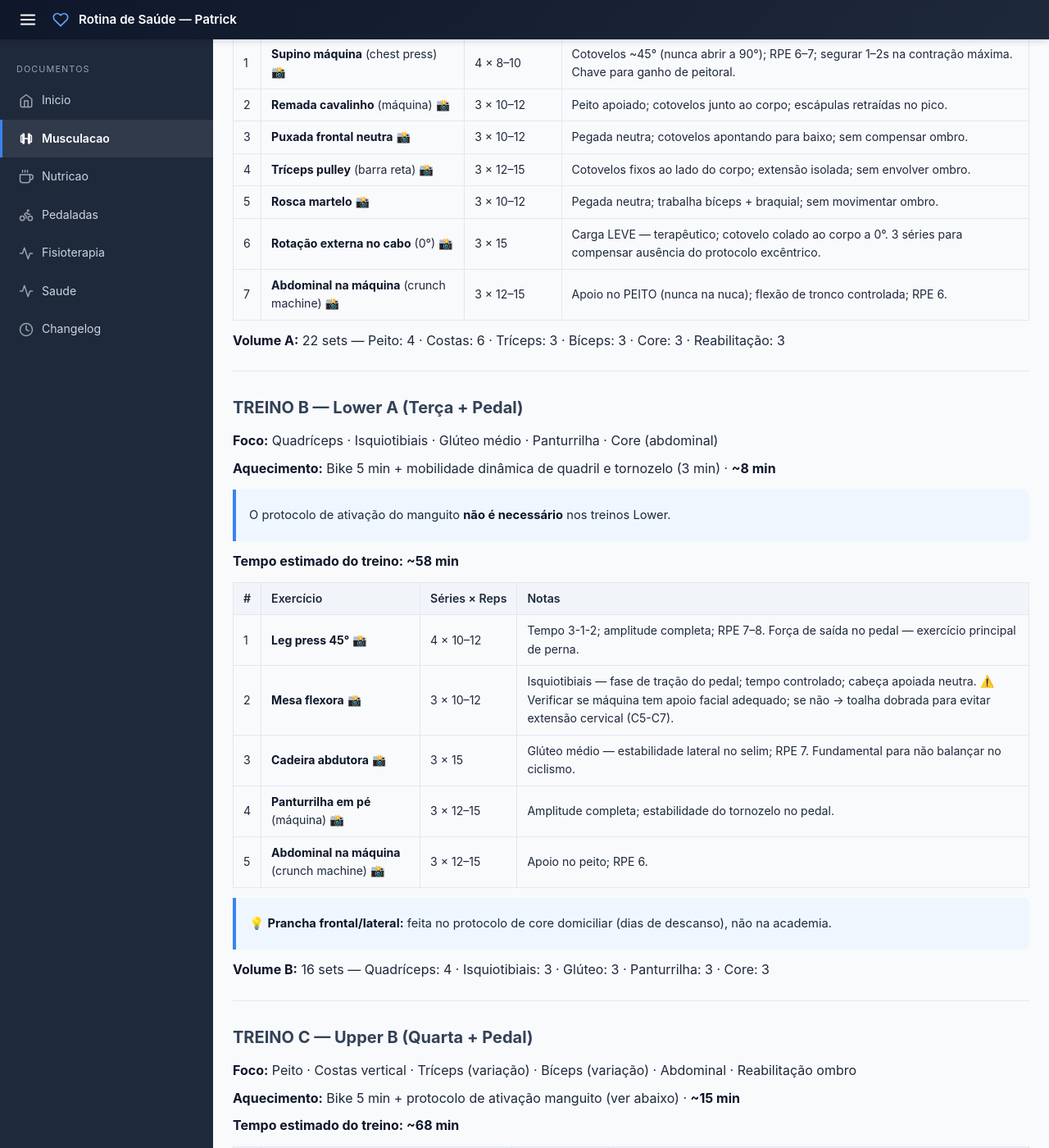
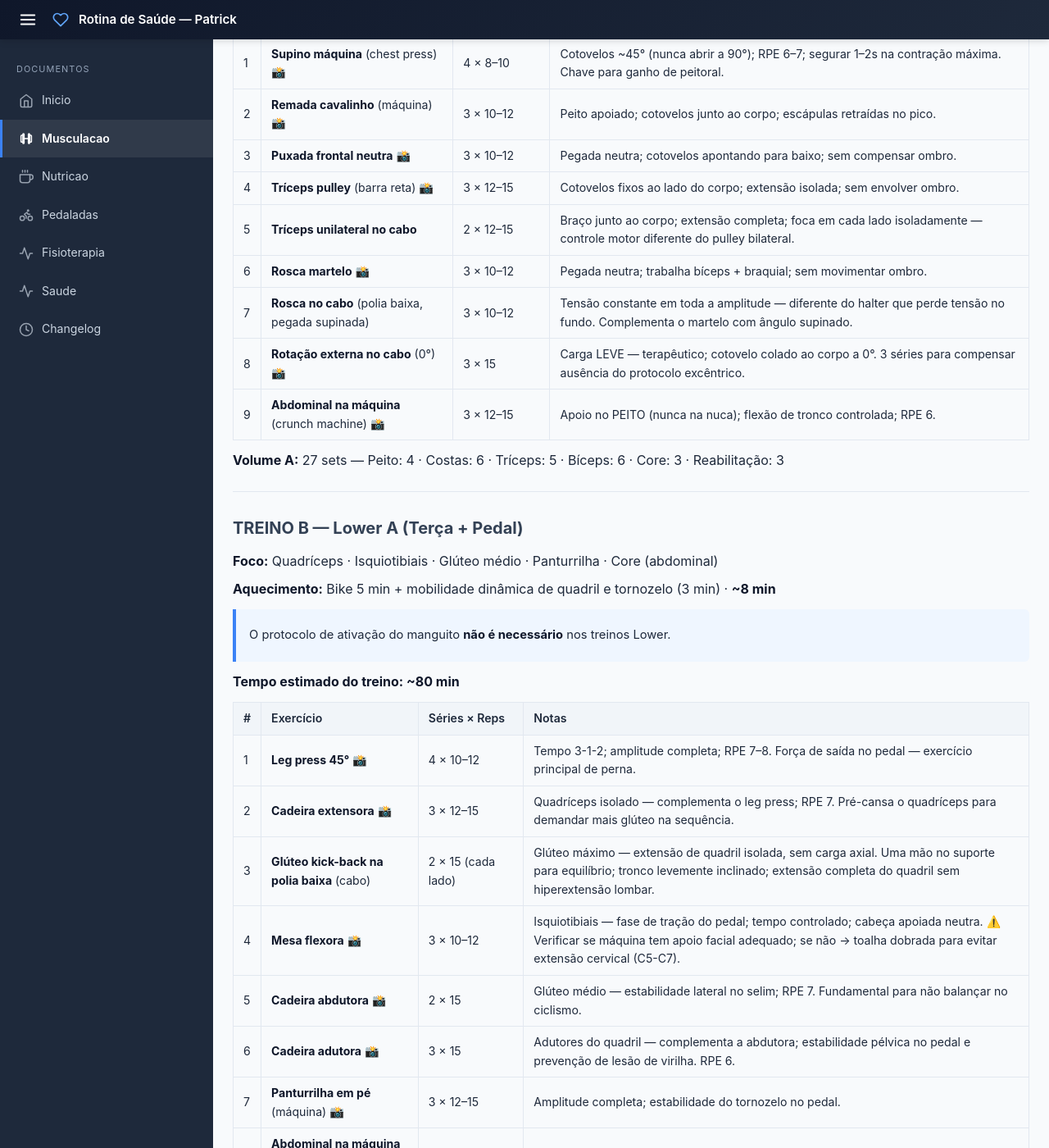
Before and after one commit to criapix/rotina-saude, a Jekyll site: the page built from serie-academia.md, in a window 1280 px wide and 1400 px high, scrolled down 558 px. Shown: the whole window at 82% size. Built offline with Jekyll 4.4.1, drawn with Linux system fonts in a browser that asks for light colours; some of the changed text lies outside the part shown.

Commit message:
feat: update training documentation for cycling performance coach, including athlete profile, training structure, and coaching approach

```diff
--- a/serie-academia.md
+++ b/serie-academia.md
@@ -7,7 +7,7 @@
 
 > ⚠️ **SÉRIE ADAPTADA** para proteção do manguito rotador (rotura parcial do supraespinhal) e coluna cervicotorácica degenerativa
 >
-> **Atualizada 04/03/2026** — Corrigida após revisão multidisciplinar (5 agentes): adicionados hip thrust e cadeira abdutora no Treino D; rotação interna 0° no protocolo de ativação; ajuste de notas biomecânicas
+> **Atualizada 18/03/2026** — Ajuste de duração: todas as séries ~80 min totais; adicionados cadeira extensora e glúteo kick-back no Treino B; ajuste de volumes em B/C/D
 
 **Objetivos:** Ganho de peitoral e braço · Redução de gordura abdominal · Fortalecimento de core · Melhora de força para ciclismo
 
@@ -22,7 +22,7 @@
 
 **Aquecimento:** Bike 5 min + protocolo de ativação manguito (ver abaixo) · **~15 min**
 
-**Tempo estimado do treino: ~65 min**
+**Tempo estimado do treino: ~80 min**
 
 | # | Exercício | Séries × Reps | Notas |
 |---|---|---|---|
@@ -30,11 +30,13 @@
 | 2 | **Remada cavalinho** (máquina) [📸](https://static1.minhavida.com.br/articles/b5/42/64/cf/lio-putrashutterstock-remada-cavalinho-na-maquina-orig-1.jpg) | 3 × 10–12 | Peito apoiado; cotovelos junto ao corpo; escápulas retraídas no pico. |
 | 3 | **Puxada frontal neutra** [📸](https://i.ytimg.com/vi/ual2wWatHvo/hq2.jpg) | 3 × 10–12 | Pegada neutra; cotovelos apontando para baixo; sem compensar ombro. |
 | 4 | **Tríceps pulley** (barra reta) [📸](https://www.hipertrofia.org/blog/wp-content/uploads/2018/09/execucao-do-triceps-pulley.jpg) | 3 × 12–15 | Cotovelos fixos ao lado do corpo; extensão isolada; sem envolver ombro. |
-| 5 | **Rosca martelo** [📸](https://static1.minhavida.com.br/articles/39/76/c9/c4/makatserchykshutterstock-orig-1.jpg) | 3 × 10–12 | Pegada neutra; trabalha bíceps + braquial; sem movimentar ombro. |
-| 6 | **Rotação externa no cabo** (0°) [📸](https://s32540.pcdn.co/wp-content/uploads/2018/11/rota%C3%A7aoexterna241118-Copy.jpg) | 3 × 15 | Carga LEVE — terapêutico; cotovelo colado ao corpo a 0°. 3 séries para compensar ausência do protocolo excêntrico. |
-| 7 | **Abdominal na máquina** (crunch machine) [📸](https://www.hipertrofia.org/blog/wp-content/uploads/2017/09/abdominal-maquina.gif) | 3 × 12–15 | Apoio no PEITO (nunca na nuca); flexão de tronco controlada; RPE 6. |
+| 5 | **Tríceps unilateral no cabo** | 2 × 12–15 | Braço junto ao corpo; extensão completa; foca em cada lado isoladamente — controle motor diferente do pulley bilateral. |
+| 6 | **Rosca martelo** [📸](https://static1.minhavida.com.br/articles/39/76/c9/c4/makatserchykshutterstock-orig-1.jpg) | 3 × 10–12 | Pegada neutra; trabalha bíceps + braquial; sem movimentar ombro. |
+| 7 | **Rosca no cabo** (polia baixa, pegada supinada) | 3 × 10–12 | Tensão constante em toda a amplitude — diferente do halter que perde tensão no fundo. Complementa o martelo com ângulo supinado. |
+| 8 | **Rotação externa no cabo** (0°) [📸](https://s32540.pcdn.co/wp-content/uploads/2018/11/rota%C3%A7aoexterna241118-Copy.jpg) | 3 × 15 | Carga LEVE — terapêutico; cotovelo colado ao corpo a 0°. 3 séries para compensar ausência do protocolo excêntrico. |
+| 9 | **Abdominal na máquina** (crunch machine) [📸](https://www.hipertrofia.org/blog/wp-content/uploads/2017/09/abdominal-maquina.gif) | 3 × 12–15 | Apoio no PEITO (nunca na nuca); flexão de tronco controlada; RPE 6. |
 
-**Volume A:** 22 sets — Peito: 4 · Costas: 6 · Tríceps: 3 · Bíceps: 3 · Core: 3 · Reabilitação: 3
+**Volume A:** 27 sets — Peito: 4 · Costas: 6 · Tríceps: 5 · Bíceps: 6 · Core: 3 · Reabilitação: 3
 
 ---
 
@@ -46,19 +48,22 @@
 
 > O protocolo de ativação do manguito **não é necessário** nos treinos Lower.
 
-**Tempo estimado do treino: ~58 min**
+**Tempo estimado do treino: ~80 min**
 
 | # | Exercício | Séries × Reps | Notas |
 |---|---|---|---|
 | 1 | **Leg press 45°** [📸](https://treinomestre.com.br/wp-content/uploads/2019/06/leg-press-45.jpg) | 4 × 10–12 | Tempo 3-1-2; amplitude completa; RPE 7–8. Força de saída no pedal — exercício principal de perna. |
-| 2 | **Mesa flexora** [📸](https://www.hipertrofia.org/blog/wp-content/uploads/2018/09/execucao-da-mesa-flexora1.jpg) | 3 × 10–12 | Isquiotibiais — fase de tração do pedal; tempo controlado; cabeça apoiada neutra. ⚠️ Verificar se máquina tem apoio facial adequado; se não → toalha dobrada para evitar extensão cervical (C5-C7). |
-| 3 | **Cadeira abdutora** [📸](https://cdn.muscleandstrength.com/sites/default/files/hip-abduction-machine.jpg) | 3 × 15 | Glúteo médio — estabilidade lateral no selim; RPE 7. Fundamental para não balançar no ciclismo. |
-| 4 | **Panturrilha em pé** (máquina) [📸](https://www.mundoboaforma.com.br/wp-content/uploads/2022/10/aparelho-panturrilha.jpg) | 3 × 12–15 | Amplitude completa; estabilidade do tornozelo no pedal. |
-| 5 | **Abdominal na máquina** (crunch machine) [📸](https://www.hipertrofia.org/blog/wp-content/uploads/2017/09/abdominal-maquina.gif) | 3 × 12–15 | Apoio no peito; RPE 6. |
+| 2 | **Cadeira extensora** [📸](https://image.tuasaude.com/media/article/ov/fb/cadeira-extensora_75064.gif) | 3 × 12–15 | Quadríceps isolado — complementa o leg press; RPE 7. Pré-cansa o quadríceps para demandar mais glúteo na sequência. |
+| 3 | **Glúteo kick-back na polia baixa** (cabo) | 2 × 15 (cada lado) | Glúteo máximo — extensão de quadril isolada, sem carga axial. Uma mão no suporte para equilíbrio; tronco levemente inclinado; extensão completa do quadril sem hiperextensão lombar. |
+| 4 | **Mesa flexora** [📸](https://www.hipertrofia.org/blog/wp-content/uploads/2018/09/execucao-da-mesa-flexora1.jpg) | 3 × 10–12 | Isquiotibiais — fase de tração do pedal; tempo controlado; cabeça apoiada neutra. ⚠️ Verificar se máquina tem apoio facial adequado; se não → toalha dobrada para evitar extensão cervical (C5-C7). |
+| 5 | **Cadeira abdutora** [📸](https://cdn.muscleandstrength.com/sites/default/files/hip-abduction-machine.jpg) | 2 × 15 | Glúteo médio — estabilidade lateral no selim; RPE 7. Fundamental para não balançar no ciclismo. |
+| 6 | **Cadeira adutora** [📸](https://cdn.muscleandstrength.com/sites/default/files/hip-adduction-machine.jpg) | 3 × 15 | Adutores do quadril — complementa a abdutora; estabilidade pélvica no pedal e prevenção de lesão de virilha. RPE 6. |
+| 7 | **Panturrilha em pé** (máquina) [📸](https://www.mundoboaforma.com.br/wp-content/uploads/2022/10/aparelho-panturrilha.jpg) | 3 × 12–15 | Amplitude completa; estabilidade do tornozelo no pedal. |
+| 8 | **Abdominal na máquina** (crunch machine) [📸](https://www.hipertrofia.org/blog/wp-content/uploads/2017/09/abdominal-maquina.gif) | 3 × 12–15 | Apoio no peito; RPE 6. |
 
 > 💡 **Prancha frontal/lateral:** feita no protocolo de core domiciliar (dias de descanso), não na academia.
 
-**Volume B:** 16 sets — Quadríceps: 4 · Isquiotibiais: 3 · Glúteo: 3 · Panturrilha: 3 · Core: 3
+**Volume B:** 23 sets — Glúteo máximo: 2 · Quadríceps: 7 · Isquiotibiais: 3 · Glúteo médio: 2 · Adutores: 3 · Panturrilha: 3 · Core: 3
 
 ---
 
@@ -68,7 +73,7 @@
 
 **Aquecimento:** Bike 5 min + protocolo de ativação manguito (ver abaixo) · **~15 min**
 
-**Tempo estimado do treino: ~68 min**
+**Tempo estimado do treino: ~80 min**
 
 | # | Exercício | Séries × Reps | Notas |
 |---|---|---|---|
@@ -78,10 +83,12 @@
 | 4 | **Face pull** (corda) [📸](https://www.hipertrofia.org/blog/wp-content/uploads/2019/10/face-pulls.jpg) | 2 × 15 | Carga LEVE — ativa infraespinhal e retratores escapulares. |
 | 5 | **Tríceps pulley** (corda) [📸](https://www.hipertrofia.org/blog/wp-content/uploads/2018/10/execucao-do-triceps-corda.jpg) | 3 × 12–15 | Corda: ativação diferente da cabeça lateral vs. barra do Treino A. |
 | 6 | **Rosca direta** (barra ou halteres) [📸](https://www.hipertrofia.org/blog/wp-content/uploads/2018/08/rosca-direta-com-barra-1.jpg) | 3 × 10–12 | Pegada supinada — ângulo diferente da rosca martelo; pico de bíceps. |
-| 7 | **Rosca scott máquina** [📸](https://static1.minhavida.com.br/articles/a0/79/bd/2f/makatserchykshutterstock-orig-1.jpg) | 2 × 10–12 | Apoio completo do cotovelo; máxima contração do bíceps; sem compensação. |
-| 8 | **Abdominal na máquina** (crunch machine) [📸](https://www.hipertrofia.org/blog/wp-content/uploads/2017/09/abdominal-maquina.gif) | 3 × 12–15 | Apoio no peito; RPE 6. |
+| 7 | **Rosca hammer no cabo** (polia baixa, pegada neutra) | 3 × 10–12 | Tensão constante no braquial + bíceps; grip neutro diferente das roscas supinadas. Cabo varia o vetor de força vs. halter. |
+| 8 | **Rosca scott máquina** [📸](https://static1.minhavida.com.br/articles/a0/79/bd/2f/makatserchykshutterstock-orig-1.jpg) | 2 × 10–12 | Apoio completo do cotovelo; máxima contração do bíceps; sem compensação. Finishing set — vem após o hammer para fatiga máxima. |
+| 9 | **Máquina de rotação de tronco** [📸](https://totalpass.com/wp-content/uploads/2025/12/twist1.png) | 2 × 12 (cada lado) | Core rotacional — frequência 2×/semana (complementa Treino D). Carga LEVE; movimento pelo tronco; cervical fixa à frente. |
+| 10 | **Abdominal na máquina** (crunch machine) [📸](https://www.hipertrofia.org/blog/wp-content/uploads/2017/09/abdominal-maquina.gif) | 3 × 12–15 | Apoio no peito; RPE 6. |
 
-**Volume C:** 23 sets — Peito: 4 · Costas: 6 · Tríceps: 3 · Bíceps: 5 · Core: 3 · Reabilitação: 2
+**Volume C:** 28 sets — Peito: 4 · Costas: 6 · Tríceps: 3 · Bíceps: 8 · Core: 5 · Reabilitação: 2
 
 ---
 
@@ -91,20 +98,21 @@
 
 **Aquecimento:** Bike 5 min + mobilidade dinâmica de quadril e tornozelo (3 min) · **~8 min**
 
-**Tempo estimado do treino: ~70 min**
+**Tempo estimado do treino: ~80 min**
 
 | # | Exercício | Séries × Reps | Notas |
 |---|---|---|---|
-| 1 | **Hip thrust na máquina** (elevação pélvica) [📸](https://www.hsefitness.com/wp-content/uploads/2024/12/How-to-Use-the-Hip-Thrust-Machine-Correctly-600x400.png) | 3 × 12–15 | Glúteo máximo — força de saída no pedal (0°–90° da pedalada). Tempo 3-1-2; RPE 7. Contrair glúteos no pico 1–2s. Sem hiperextensão lombar. |
+| 1 | **Hip thrust na máquina** (elevação pélvica) [📸](https://www.hsefitness.com/wp-content/uploads/2024/12/How-to-Use-the-Hip-Thrust-Machine-Correctly-600x400.png) | 4 × 12–15 | Glúteo máximo — força de saída no pedal (0°–90° da pedalada). Tempo 3-1-2; RPE 7. Contrair glúteos no pico 1–2s. Sem hiperextensão lombar. |
 | 2 | **Cadeira extensora** [📸](https://image.tuasaude.com/media/article/ov/fb/cadeira-extensora_75064.gif) | 3 × 12–15 | Quadríceps isolado; fase concêntrica do pedal. RPE 7. Pré-cansa antes do composto. |
 | 3 | **Leg press 45°** [📸](https://treinomestre.com.br/wp-content/uploads/2019/06/leg-press-45.jpg) | 3 × 10–12 | Tempo 3-1-2; RPE 7–8. Composto após isolado = maior estímulo com carga menor. ⚠️ NUNCA permitir retroversão pélvica (bunda sair do apoio); parar descida ANTES de perder curva lombar neutra. Descansar 90–120s após extensora. |
-| 4 | **Mesa flexora** [📸](https://www.hipertrofia.org/blog/wp-content/uploads/2018/09/execucao-da-mesa-flexora1.jpg) | 3 × 10–12 | Isquiotibiais — frequência 2×/semana garante estímulo para fase de tração do pedal. ⚠️ Verificar apoio facial; se inadequado → toalha dobrada para evitar extensão cervical (C5-C7). |
+| 4 | **Mesa flexora** [📸](https://www.hipertrofia.org/blog/wp-content/uploads/2018/09/execucao-da-mesa-flexora1.jpg) | 4 × 10–12 | Isquiotibiais — frequência 2×/semana garante estímulo para fase de tração do pedal. ⚠️ Verificar apoio facial; se inadequado → toalha dobrada para evitar extensão cervical (C5-C7). |
 | 5 | **Cadeira abdutora** [📸](https://cdn.muscleandstrength.com/sites/default/files/hip-abduction-machine.jpg) | 2 × 15 | Glúteo médio — frequência 2×/semana (complementa Treino B); estabilidade lateral no selim. RPE 7. |
-| 6 | **Panturrilha em pé** (máquina) [📸](https://www.mundoboaforma.com.br/wp-content/uploads/2022/10/aparelho-panturrilha.jpg) | 3 × 12–15 | Amplitude completa; frequência 2×/semana. |
-| 7 | **Abdominal na máquina** (crunch machine) [📸](https://www.hipertrofia.org/blog/wp-content/uploads/2017/09/abdominal-maquina.gif) | 3 × 12–15 | Apoio no peito; RPE 6. |
-| 8 | **Máquina de rotação de tronco** (torso rotation machine) [📸](https://totalpass.com/wp-content/uploads/2025/12/twist1.png) | 2 × 12 (cada lado) | ⚠️ Substitui Cable Chop/Lift (causou dor no ombro). Carga LEVE; antebraços nos suportes (mãos sem preensão ativa); movimento pelo tronco — não pelos ombros; tempo 3-1-2 (3s retorno); **olhar fixo à frente** — cervical NÃO rotaciona junto. |
+| 6 | **Cadeira adutora** [📸](https://cdn.muscleandstrength.com/sites/default/files/hip-adduction-machine.jpg) | 3 × 15 | Adutores do quadril — par com a abdutora; estabilidade pélvica e prevenção de lesão de virilha. RPE 6. |
+| 7 | **Panturrilha em pé** (máquina) [📸](https://www.mundoboaforma.com.br/wp-content/uploads/2022/10/aparelho-panturrilha.jpg) | 3 × 12–15 | Amplitude completa; frequência 2×/semana. |
+| 8 | **Abdominal na máquina** (crunch machine) [📸](https://www.hipertrofia.org/blog/wp-content/uploads/2017/09/abdominal-maquina.gif) | 3 × 12–15 | Apoio no peito; RPE 6. |
+| 9 | **Máquina de rotação de tronco** (torso rotation machine) [📸](https://totalpass.com/wp-content/uploads/2025/12/twist1.png) | 2 × 12 (cada lado) | ⚠️ Substitui Cable Chop/Lift (causou dor no ombro). Carga LEVE; antebraços nos suportes (mãos sem preensão ativa); movimento pelo tronco — não pelos ombros; tempo 3-1-2 (3s retorno); **olhar fixo à frente** — cervical NÃO rotaciona junto. |
 
-**Volume D:** 22 sets — Glúteo máximo: 3 · Quadríceps: 6 · Isquiotibiais: 3 · Glúteo médio: 2 · Panturrilha: 3 · Core: 5
+**Volume D:** 27 sets — Glúteo máximo: 4 · Quadríceps: 6 · Isquiotibiais: 4 · Glúteo médio: 2 · Adutores: 3 · Panturrilha: 3 · Core: 5
 
 ---
 
@@ -113,18 +121,20 @@
 | Grupo | Treino A (Seg) | Treino B (Ter) | Treino C (Qua) | Treino D (Qui) | **Total** |
 |-------|:-:|:-:|:-:|:-:|:-:|
 | **Peito** | 4 | — | 4 | — | **8** (limite atual) |
-| **Costas horizontal** | 3 | — | 3 | — | 6 |
-| **Costas vertical** | 3 | — | 3 | — | 6 |
+| **Costas horizontal** | 3 | — | 3 | — | **6** |
+| **Costas vertical** | 3 | — | 3 | — | **6** |
 | **Costas total** | 6 | — | 6 | — | **12** |
-| **Tríceps** | 3 | — | 3 | — | **6** |
-| **Bíceps** | 3 | — | 5 | — | **8** |
-| **Glúteo máximo** | — | — | — | 3 | **3** |
-| **Quadríceps** | — | 4 | — | 6 | **10** |
-| **Isquiotibiais** | — | 3 | — | 3 | **6** |
+| **Tríceps** | 5 | — | 3 | — | **8** |
+| **Bíceps** | 6 | — | 8 | — | **14** |
+| **Glúteo máximo** | — | 2 | — | 4 | **6** |
+| **Quadríceps** | — | 7 | — | 6 | **13** |
+| **Isquiotibiais** | — | 3 | — | 4 | **7** |
 | **Panturrilha** | — | 3 | — | 3 | **6** |
-| **Glúteo médio** | — | 3 | — | 2 | **5** |
+| **Glúteo médio** | — | 2 | — | 2 | **4** |
+| **Adutores** | — | 3 | — | 3 | **6** |
 | **Core abdominal** | 3 | 3 | 3 | 3 | **12** |
-| **Core estabilidade** | — | — | — | 2 | **2** *(prancha: domiciliar)* |
+| **Core rotacional** | — | — | 2 | 2 | **4** |
+| **Core estabilidade** | — | — | — | — | *(prancha: domiciliar)* |
 | **Reabilitação / terapêutico** | 7 | — | 6 | — | **13** |
 
 ### Mapeamento dos Exercícios que Compensam a Fisioterapia
@@ -178,7 +188,7 @@
 - **Compostos de perna:** RPE 7–8 — prioridade para força no pedal
 - **Peito (supino máquina):** RPE 6–7 — chave para ganho: progressão constante + 1–2s de contração no pico. Após liberação clínica: adicionar pec deck como isolado de peito
 - **Costas:** RPE 6–7
-- **Braços:** RPE 6–7 — tríceps é o maior músculo do braço; 6 sets + bíceps 8 sets garantem estímulo semanal adequado
+- **Braços:** RPE 6–7 — tríceps é o maior músculo do braço; 9 sets com 3 variações + bíceps 14 sets com 4 variações = máximo estímulo dentro das restrições do ombro
 - **Core:** RPE 6 — foco em qualidade e controle
 - **Reabilitação (rot. ext / face pull):** RPE 4–5 — carga leve sempre, foco em execução
 - **Deload** a cada 4–6 semanas: reduzir carga 30–40% por 1 semana
@@ -253,11 +263,11 @@
 - **Dias duplos Ter/Qua:** comer carboidrato entre pedal e academia (malto, banana, batata-doce). Se fadiga alta, tirar 1 série dos acessórios; manter sempre leg press e supino
 - **Dor noturna persistente após treino:** sinal de alarme → reduzir RPE do supino para 5 e monitorar por 1 semana
 - **Peitoral:** 8 sets/semana é o limite atual de segurança. Para maximizar ganho dentro desse limite: carga progressiva + contração isométrica de 1–2s no pico em todas as reps
-- **Braços:** bíceps 8 sets/semana com 3 variações (martelo + direta + scott) = cobertura de diferentes ângulos; tríceps 6 sets com 2 variações (barra + corda)
+- **Braços:** bíceps 14 sets/semana com 4 variações (martelo + rosca cabo + direta + scott + hammer cabo) = máxima cobertura angular; tríceps 9 sets com 3 variações (barra bilateral + unilateral + corda)
 - **Core:** 14 sets/semana na academia (abdominal + rotação) + protocolo domiciliar 3×/semana (prancha frontal/lateral, dead bug, bird dog)
-- **Ciclismo:** hip thrust 3 sets + leg press 7 sets + mesa flexora 6 sets + extensora 3 sets + abdutora 5 sets + panturrilha 6 sets = base de força para o pedal
-- **Glúteo máximo:** adicionado hip thrust no Treino D (revisão 04/03/2026) — força de saída no pedal (0°–90° da pedalada); ausência era lacuna crítica
-- **Glúteo médio:** frequência aumentada para 2×/semana (Treino B + D) — estabilidade lateral no selim; 5 sets/semana
+- **Ciclismo:** hip thrust 4 sets + kick-back glúteo 2 sets + leg press 7 sets + mesa flexora 6 sets + extensora 6 sets + abdutora 4 sets + adutora 6 sets + panturrilha 6 sets = base de força para o pedal
+- **Glúteo máximo:** hip thrust no Treino D (4 sets) + kick-back cabo no Treino B (2 sets) = 6 sets/semana; lacuna crítica preenchida em ambos os Lower days
+- **Glúteo médio:** 2×/semana (Treino B + D) — estabilidade lateral no selim; 4 sets/semana
 - **Leg press pós-extensora (Treino D):** descansar 90–120s entre extensora e leg press; se fadiga ≥ 8/10 após extensora → tirar 1 série do leg press
 - **Luvas com padding ulnar:** OBRIGATÓRIAS no pedal — proteção do nervo ulnar (handlebar palsy / double crush syndrome)
 
```
Also changed, not shown: .claude/agent-memory/cycling-performance-coach/MEMORY.md (added), .claude/agent-memory/cycling-performance-coach/feedback_coaching_approach.md (added), .claude/agent-memory/cycling-performance-coach/project_training_structure.md (added), .claude/agent-memory/cycling-performance-coach/user_athlete_profile.md (added), .claude/agent-memory/fisioterapeuta-preventivo/MEMORY.md, .claude/agent-memory/personal-trainer-reviewer/project_serie_estado_atual.md.
